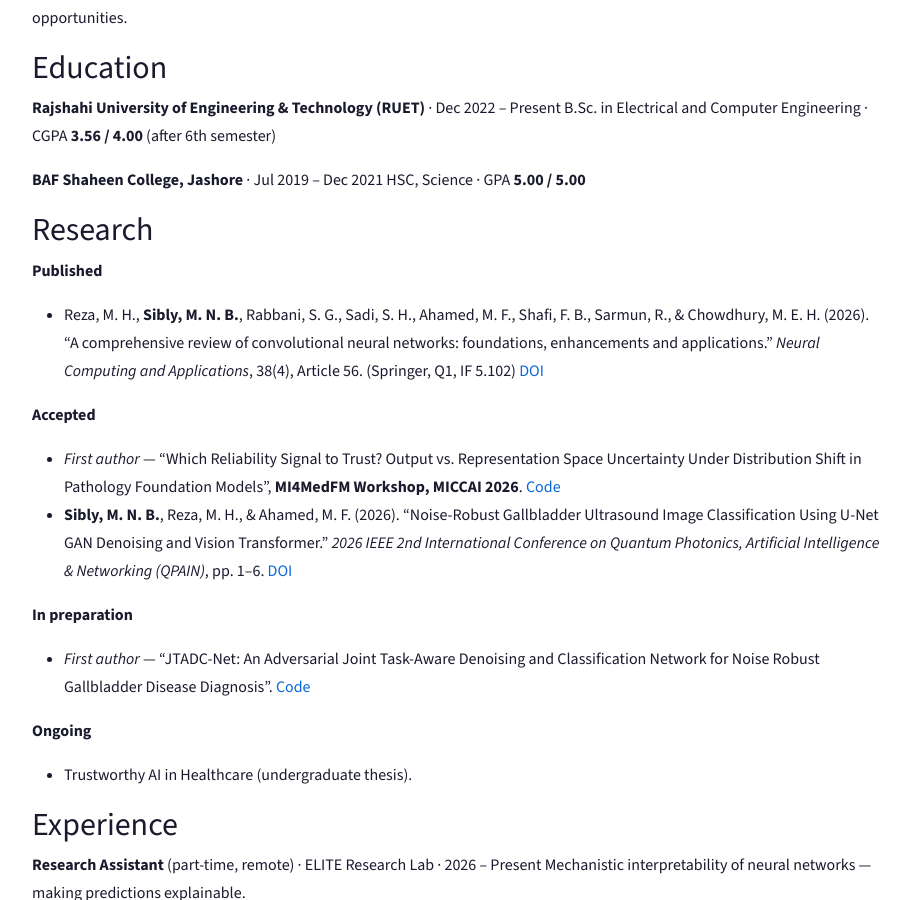
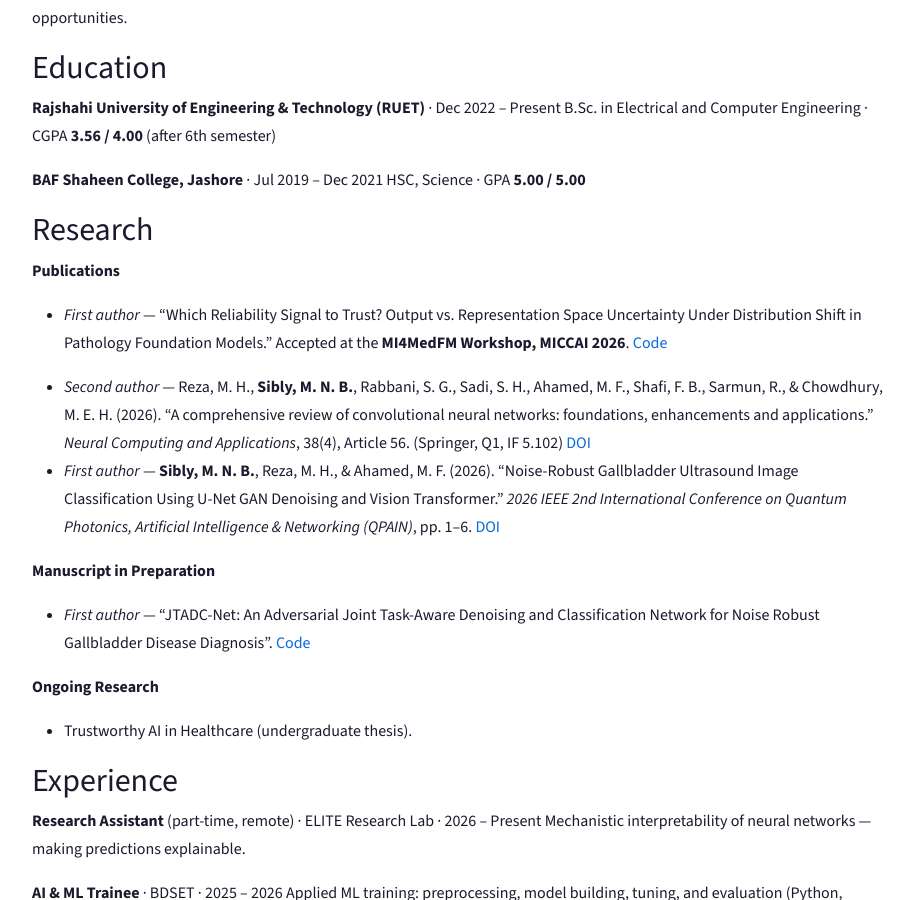
Before and after one commit to Md-Noman-Biswas/Md-Noman-Biswas.github.io, a Jekyll site: the page built from _pages/cv.md, in a window 1280 px wide and 900 px high, scrolled down 1261 px. Shown: the whole window, without its empty margins (182-1095 px from the left). Built offline with Jekyll 4.4.1, drawn with Linux system fonts in a browser that asks for light colours; a style sheet for code colours, icons or effects is not loaded.

Commit message:
Update CV PDF and sync author role to Second author

```diff
--- a/_data/publications.yml
+++ b/_data/publications.yml
@@ -69,7 +69,7 @@
   journal: true
   quartile: "Q1"
   impact_factor: "5.102"
-  role: "Co-author"
+  role: "Second author"
   status: published
   links:
     doi: "https://doi.org/10.1007/s00521-025-11827-w"
--- a/_pages/cv.md
+++ b/_pages/cv.md
@@ -46,31 +46,29 @@ HSC, Science &middot; GPA **5.00 / 5.00**
 
 ## Research
 
-**Published**
-
-- Reza, M. H., **Sibly, M. N. B.**, Rabbani, S. G., Sadi, S. H., Ahamed, M. F., Shafi, F. B.,
-  Sarmun, R., & Chowdhury, M. E. H. (2026). "A comprehensive review of convolutional neural
-  networks: foundations, enhancements and applications." *Neural Computing and Applications*,
-  38(4), Article 56. (Springer, Q1, IF 5.102)
-  [DOI](https://doi.org/10.1007/s00521-025-11827-w)
-
-**Accepted**
+**Publications**
 
 - *First author* — "Which Reliability Signal to Trust? Output vs. Representation Space Uncertainty
-  Under Distribution Shift in Pathology Foundation Models", **MI4MedFM Workshop, MICCAI 2026**.
-  [Code](https://github.com/shadril238/trustshift-pfm)
-- **Sibly, M. N. B.**, Reza, M. H., & Ahamed, M. F. (2026). "Noise-Robust Gallbladder Ultrasound
+  Under Distribution Shift in Pathology Foundation Models." Accepted at the **MI4MedFM Workshop,
+  MICCAI 2026**. [Code](https://github.com/shadril238/trustshift-pfm)
+
+- *Second author* — Reza, M. H., **Sibly, M. N. B.**, Rabbani, S. G., Sadi, S. H., Ahamed, M. F.,
+  Shafi, F. B., Sarmun, R., & Chowdhury, M. E. H. (2026). "A comprehensive review of convolutional
+  neural networks: foundations, enhancements and applications." *Neural Computing and
+  Applications*, 38(4), Article 56. (Springer, Q1, IF 5.102)
+  [DOI](https://doi.org/10.1007/s00521-025-11827-w)
+- *First author* — **Sibly, M. N. B.**, Reza, M. H., & Ahamed, M. F. (2026). "Noise-Robust Gallbladder Ultrasound
   Image Classification Using U-Net GAN Denoising and Vision Transformer." *2026 IEEE 2nd
   International Conference on Quantum Photonics, Artificial Intelligence & Networking (QPAIN)*,
   pp. 1–6. [DOI](https://doi.org/10.1109/qpain69676.2026.11545660)
 
-**In preparation**
+**Manuscript in Preparation**
 
 - *First author* — "JTADC-Net: An Adversarial Joint Task-Aware Denoising and Classification Network
   for Noise Robust Gallbladder Disease Diagnosis".
   [Code](https://github.com/Md-Noman-Biswas/JTADC-Net)
 
-**Ongoing**
+**Ongoing Research**
 
 - Trustworthy AI in Healthcare (undergraduate thesis).
 
--- a/admin/app.js
+++ b/admin/app.js
@@ -628,7 +628,8 @@
   /* =========================== Publications ============================= */
   var PUB_STATUS = [["published", "Published"], ["accepted", "Accepted"], ["under_review", "Under Review"],
                     ["in_preparation", "In Preparation"], ["ongoing", "Ongoing"]];
-  var PUB_ROLE = [["", "—"], ["First author", "First author"], ["Co-author", "Co-author"]];
+  var PUB_ROLE = [["", "—"], ["First author", "First author"],
+                  ["Second author", "Second author"], ["Co-author", "Co-author"]];
   function slugify(s) {
     return String(s).toLowerCase().replace(/[^a-z0-9]+/g, "-").replace(/^-|-$/g, "").slice(0, 40) || "pub";
   }
```
Also changed, not shown: 1 other file.
